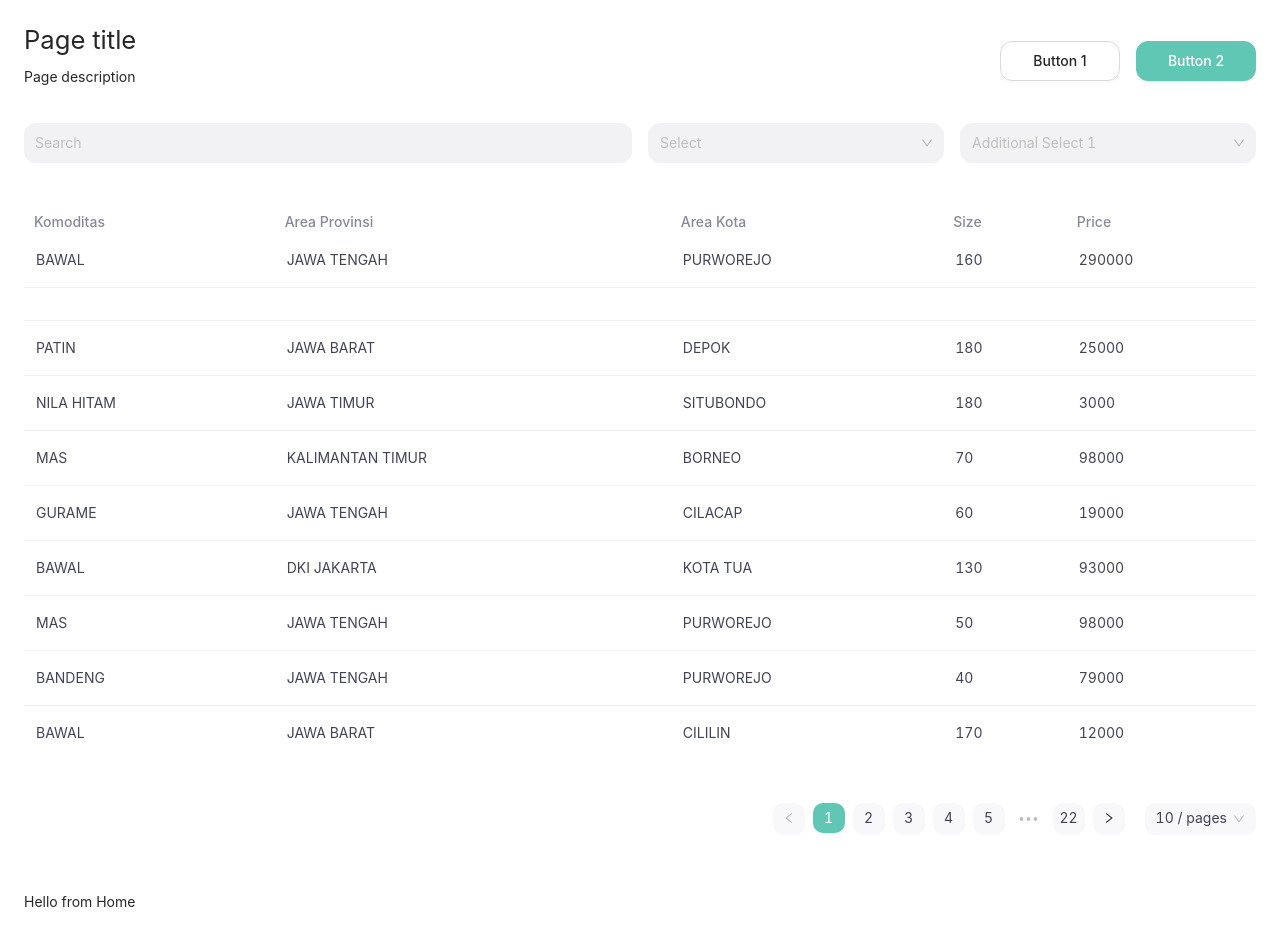
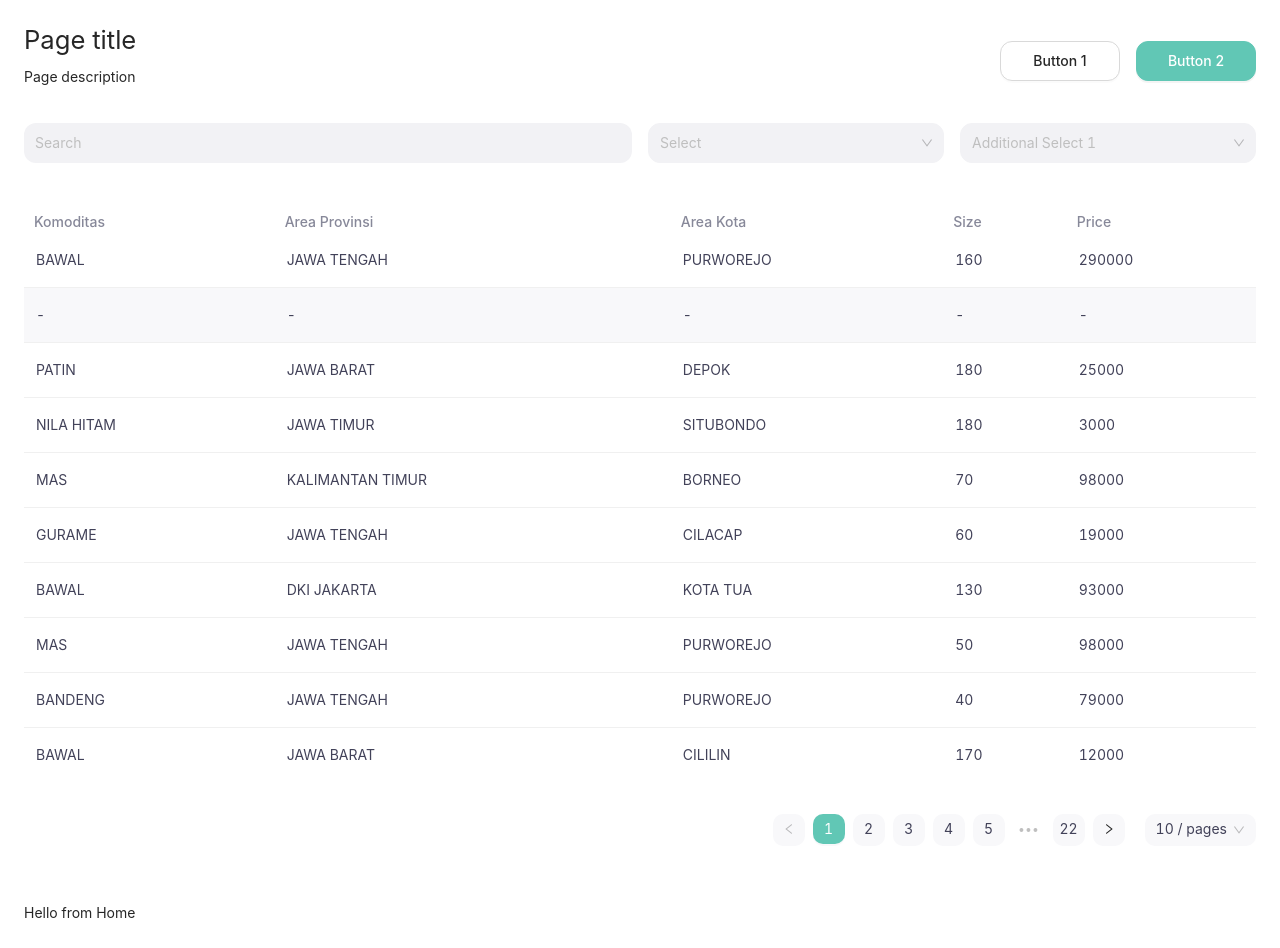
Before and after one commit to restuba/efishery-crud, a React (Create React App) app: page / in a window 1280 px wide. Built offline with nearby package versions, Linux system fonts and the light colour scheme.

Commit message:
feat(components): set conditional rendering for empty record data at home page

```diff
--- a/src/components/pages/home/content.column.js
+++ b/src/components/pages/home/content.column.js
@@ -3,35 +3,35 @@ const columns = [
     title: 'Komoditas',
     dataIndex: 'komoditas',
     render: (record) => {
-      return record;
+      return record || '-';
     },
   },
   {
     title: 'Area Provinsi',
     dataIndex: 'area_provinsi',
     render: (record) => {
-      return record;
+      return record || '-';
     },
   },
   {
     title: 'Area Kota',
     dataIndex: 'area_kota',
     render: (record) => {
-      return record;
+      return record || '-';
     },
   },
   {
     title: 'Size',
     dataIndex: 'size',
     render: (record) => {
-      return record;
+      return record || '-';
     },
   },
   {
     title: 'Price',
     dataIndex: 'price',
     render: (record) => {
-      return record;
+      return record || '-';
     },
   },
 ];
--- a/src/components/pages/home/content.js
+++ b/src/components/pages/home/content.js
@@ -43,6 +43,12 @@ const content = (props) => {
         columns={columns}
         rowKey="uuid"
         pagination={pagination(pageSize)}
+        rowClassName={(record) => {
+          if (!record?.uuid) {
+            return 'inactive';
+          }
+          return 'pointer';
+        }}
       />
       <Pagination
         total={totalData}
```
